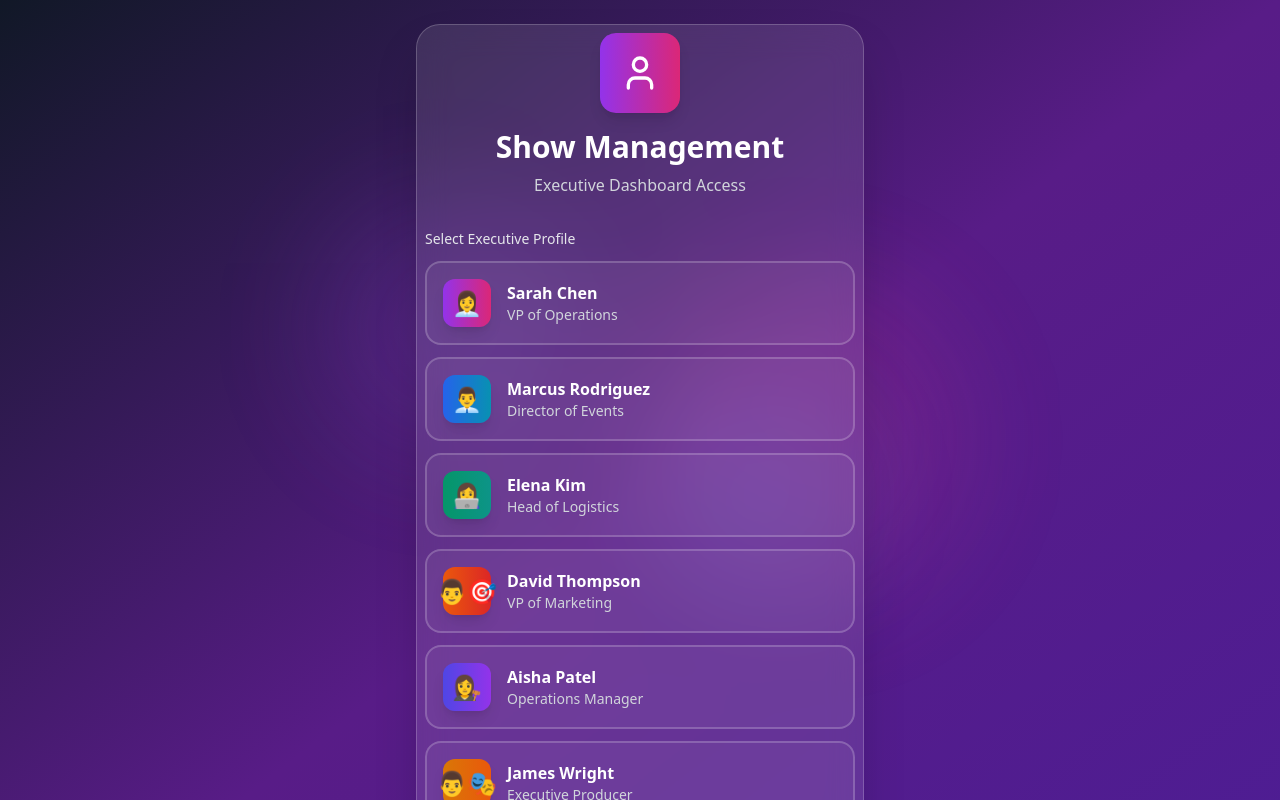
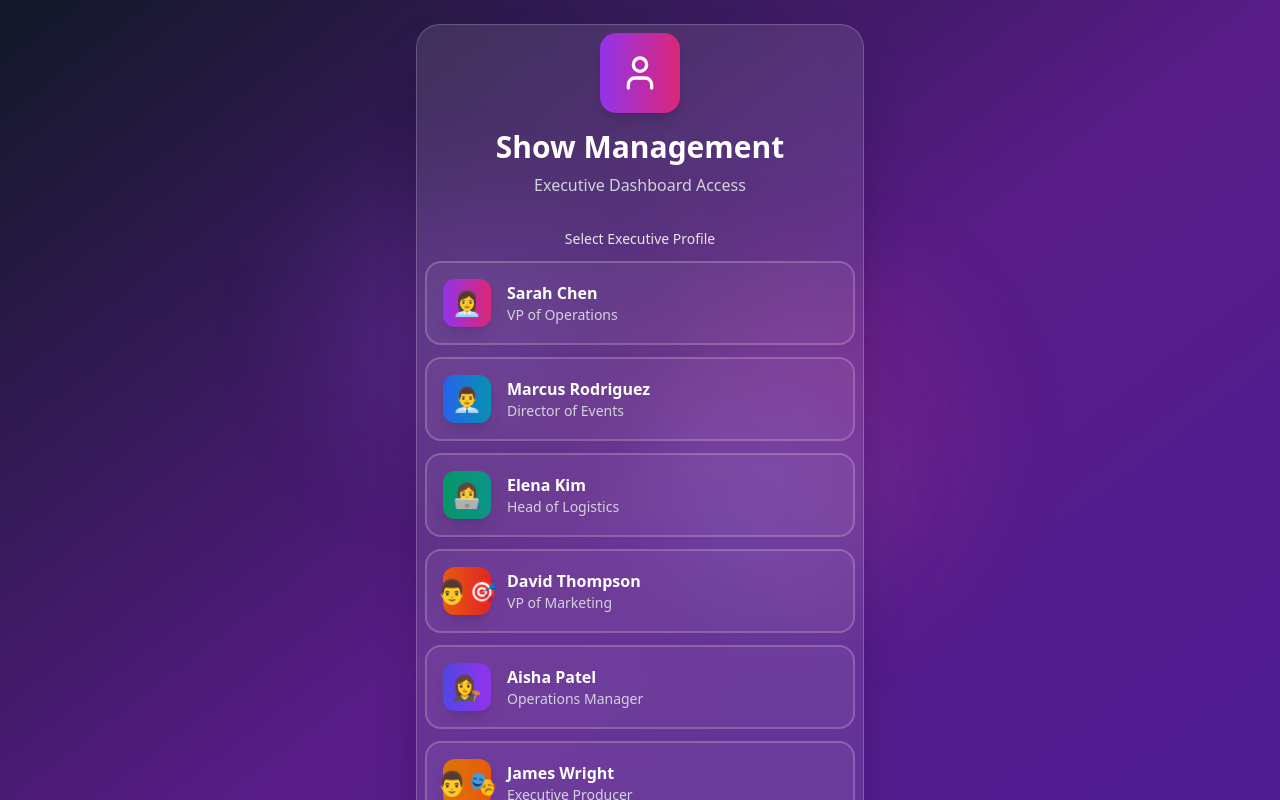
Before and after one commit to Sguobi-git/new_exhibitor_app_demo, a React (Create React App) app in the folder new_exhibitor_app/: page / in a window 1280 px wide. Shown: the top 800 px of the page. Built offline with nearby package versions, Linux system fonts and the light colour scheme.

Commit message:
Update App.js

```diff
--- a/new_exhibitor_app/src/App.js
+++ b/new_exhibitor_app/src/App.js
@@ -335,7 +335,7 @@ function App() {
             </div>
 
             <div className="space-y-3 mb-8">
-              <label className="block text-sm font-medium text-gray-200 mb-3">
+              <label className="block text-sm font-medium text-gray-200 mb-3 text-center">
                 Select Executive Profile
               </label>
               {executives.map((executive) => (
```
